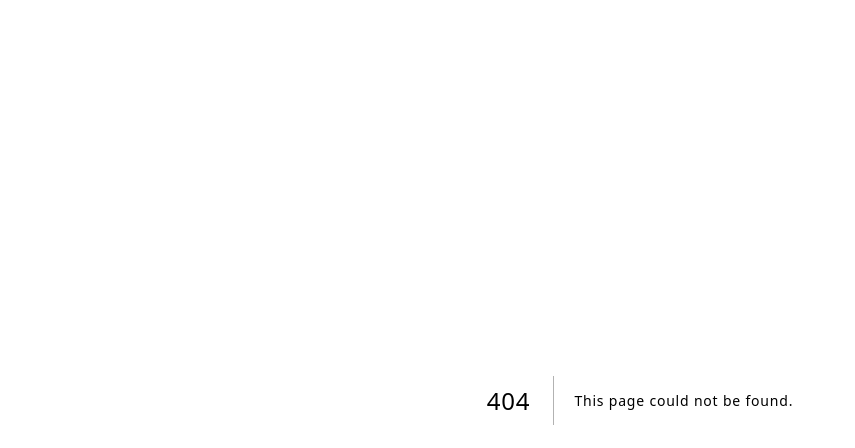
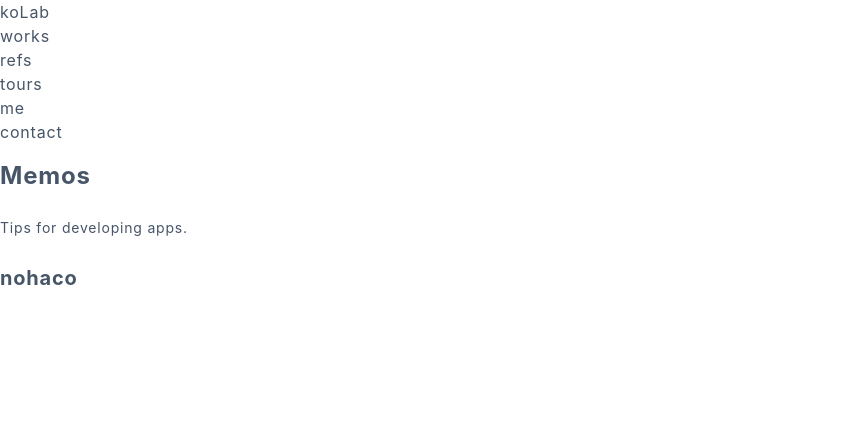
Before and after one commit to kiyoshion/nextjs-mdx, a Next.js app: page /memos in a window 1280 px wide. Before the commit this address had no page. Shown: the top 448 px of the page, without its empty margins (0-855 px from the left). Built offline with nearby package versions, Linux system fonts and the light colour scheme.

Commit message:
add memos

```diff
--- /dev/null
+++ b/src/pages/memos/data/nohaco.mdx
@@ -0,0 +1,10 @@
+---
+title: 'nohaco'
+desc: 'サービスサイト'
+launchedAt: '2020-12'
+intro: 'WordPressとBarbaを用いたPjaxサイト。'
+stacks: ['PHP', 'JavaScript']
+frameworks: ['WordPress']
+type: 'Web Site'
+img: 'works/miita.jpg'
+---
--- /dev/null
+++ b/src/pages/memos/index.tsx
@@ -0,0 +1,61 @@
+import Layout from 'components/Layout';
+import fs from 'fs';
+import matter from 'gray-matter';
+import Link from 'next/link';
+
+type MemoProps = {
+  id: string;
+  meta: {
+    title: string;
+    desc: string;
+    launchedAt: string;
+  };
+}
+
+type MemosProps = {
+  memos: MemoProps[];
+}
+
+export const getStaticProps = () => {
+  const files = fs.readdirSync('src/pages/memos/data');
+  const memos = files.map((fileName) => {
+    const id = fileName.replace(/\.mdx$/, '');
+    const fileContent = fs.readFileSync(`src/pages/memos/data/${fileName}`, 'utf-8');
+    const { data } = matter(fileContent);
+    console.log(data)
+
+    return {
+      id,
+      meta: data,
+    };
+  });
+
+  return {
+    props: {
+      memos,
+    },
+  };
+};
+
+export default function Memos({ memos }: MemosProps) {
+  return (
+    <Layout
+      meta={{
+        title: 'memos',
+        desc: '制作実績'
+      }}
+    >
+      <div className='max-w-7xl mx-auto p-4 text-sm flex flex-col'>
+        <h1>Memos</h1>
+        <p>Tips for developing apps.</p>
+      </div>
+      <div className='max-w-7xl mx-auto p-4 text-sm flex'>
+        {memos.map((memo: MemoProps) => (
+          <Link href={`/memos/${memo.id}`} key={memo.id}>
+            <h2>{memo.meta.title}</h2>
+          </Link>
+        ))}
+      </div>
+    </Layout>
+  )
+}
```
Also changed, not shown: src/pages/memos/[id].tsx (added, +78 -0 lines).
